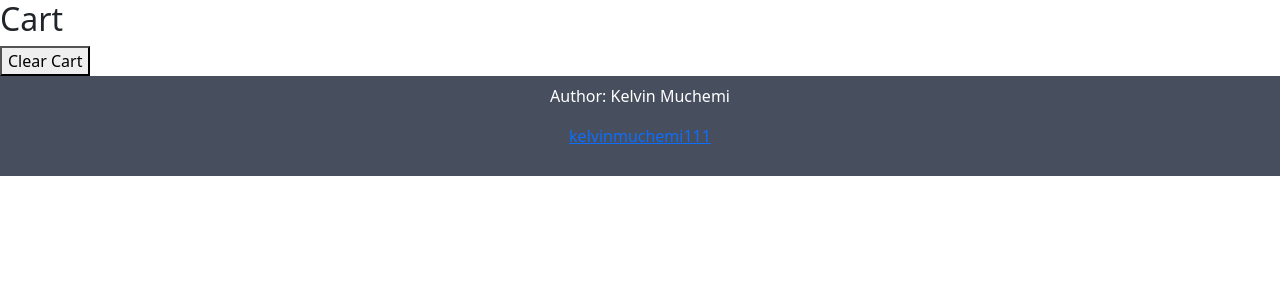
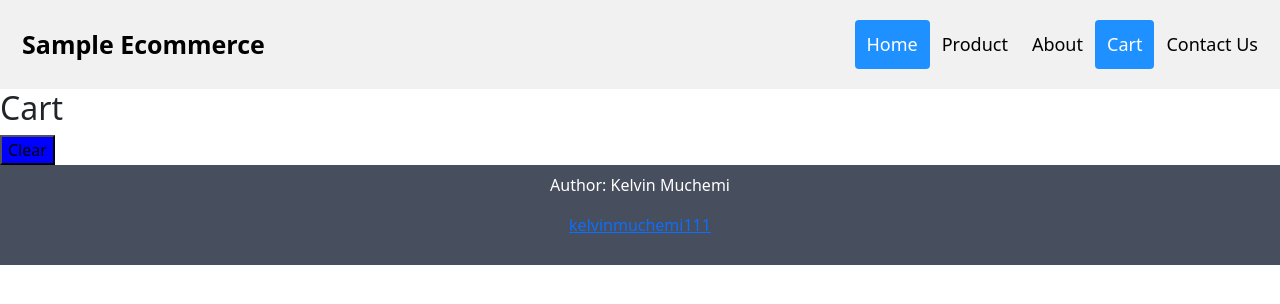
Before and after one commit to MuchemiKelvin/veritexacomerce, an Angular app: page /cart in a window 1280 px wide. Shown: the top 304 px of the page. Built offline with nearby package versions, Linux system fonts and the light colour scheme.

Commit message:
updated add to cart button

```diff
--- a/src/app/app.component.html
+++ b/src/app/app.component.html
@@ -1,33 +1,12 @@
-<head>
 <div class="header">
   <a routerLink="/" class="logo">Sample Ecommerce</a>
   <div class="header-right">
-      <a routerLinkActive="active" routerLink
-        ariaCurrentWhenActive="page">Home</a>
-      <a
-        routerLinkActive="active"
-        routerLink="product"
-        ariaCurrentWhenActive="page">Product</a>
-      <a
-        routerLinkActive="active"
-        routerLink="about"
-        ariaCurrentWhenActive="page">About</a>
-      <a
-        routerLinkActive="active"
-        routerLink="cart"
-        ariaCurrentWhenActive="page">Cart</a>
-      <a
-        routerLinkActive="active"
-        routerLink="contact"
-        ariaCurrentWhenActive="page">Contact Us</a>
+    <a routerLinkActive="active" routerLink ariaCurrentWhenActive="page">Home</a>
+    <a routerLinkActive="active" routerLink="product" ariaCurrentWhenActive="page">Product</a>
+    <a routerLinkActive="active" routerLink="about" ariaCurrentWhenActive="page">About</a>
+    <a routerLinkActive="active" routerLink="cart" ariaCurrentWhenActive="page">Cart</a>
+    <a routerLinkActive="active" routerLink="contact" ariaCurrentWhenActive="page">Contact Us</a>
   </div>
 </div>
-</head>
-
-<body>
 <router-outlet></router-outlet>
-</body>
-
-<footer>
 <app-footer></app-footer>
-</footer>
--- a/src/app/app.module.ts
+++ b/src/app/app.module.ts
@@ -1,6 +1,6 @@
 import { NgModule } from '@angular/core';
 import { BrowserModule, provideClientHydration } from '@angular/platform-browser';
-
+import { HttpClientModule } from '@angular/common/http';
 import { AppRoutingModule } from './app-routing.module';
 import { AppComponent } from './app.component';
 import { AboutComponent } from './pages/about/about.component';
@@ -23,6 +23,7 @@ import { ProductDetailsComponent } from './pages/product-details/product-details
   ],
   imports: [
     BrowserModule,
+    HttpClientModule,
     AppRoutingModule
   ],
   providers: [
--- a/src/app/pages/cart/cart.component.html
+++ b/src/app/pages/cart/cart.component.html
@@ -3,4 +3,7 @@
   <h3>{{ item.name }}</h3>
   <p>Price: {{ item.price }}</p>
 </div>
-<button>Clear Cart</button>
+<!-- <button>Clear Cart</button> -->
+ <div class="app-button-space">
+  <button style="background-color: blue;" (click)="delete">Clear</button>
+ </div>
--- a/src/app/pages/cart/cart.component.ts
+++ b/src/app/pages/cart/cart.component.ts
@@ -8,6 +8,10 @@ import { Component } from '@angular/core';
   styleUrl: './cart.component.css'
 })
 export class CartComponent {
+
+  delete(): void{
+    window.alert("Deleted a product!");
+  }
 
  products = this.cartService.getPoducts
   constructor(
--- a/src/app/pages/products/products.component.html
+++ b/src/app/pages/products/products.component.html
@@ -27,7 +27,7 @@
             </div>
           </a>
           <div class="card button">
-            <button ng-click="addToCartTest()">Add To Cart</button>
+            <button (click)="addToCart(product)">Add To Cart</button>
           </div>
         </div>
       </div>
--- a/src/app/pages/products/products.component.ts
+++ b/src/app/pages/products/products.component.ts
@@ -17,8 +17,6 @@ export class ProductsComponent implements OnInit {
     private cartService: CartService
   ) { }
 
-
-
   ngOnInit(): void {
     // Fetch product data from JSON file
     this.http.get<Product[]>('assets/products.json').subscribe((data: Product[]) => {
@@ -26,13 +24,9 @@ export class ProductsComponent implements OnInit {
       console.log({data})
     });
   }
-  // addToCart(product: Product) {
-  //   this.cartService.addToCart(product);
-  //   window.alert('Your product has been added to the cart!');
-  //   console.log(window.alert);
-  // }
-  addToCartTest() {
-    window.alert('This cart is working!');
+  addToCart(product: Product) {
+    this.cartService.addToCart(product);
+    window.alert('Your product has been added to the cart!');
   }
 }
 
```
Also changed, not shown: 1 other file (tests, documents, lock files or other folders). Lines whose indentation alone changed are shown as unchanged.
